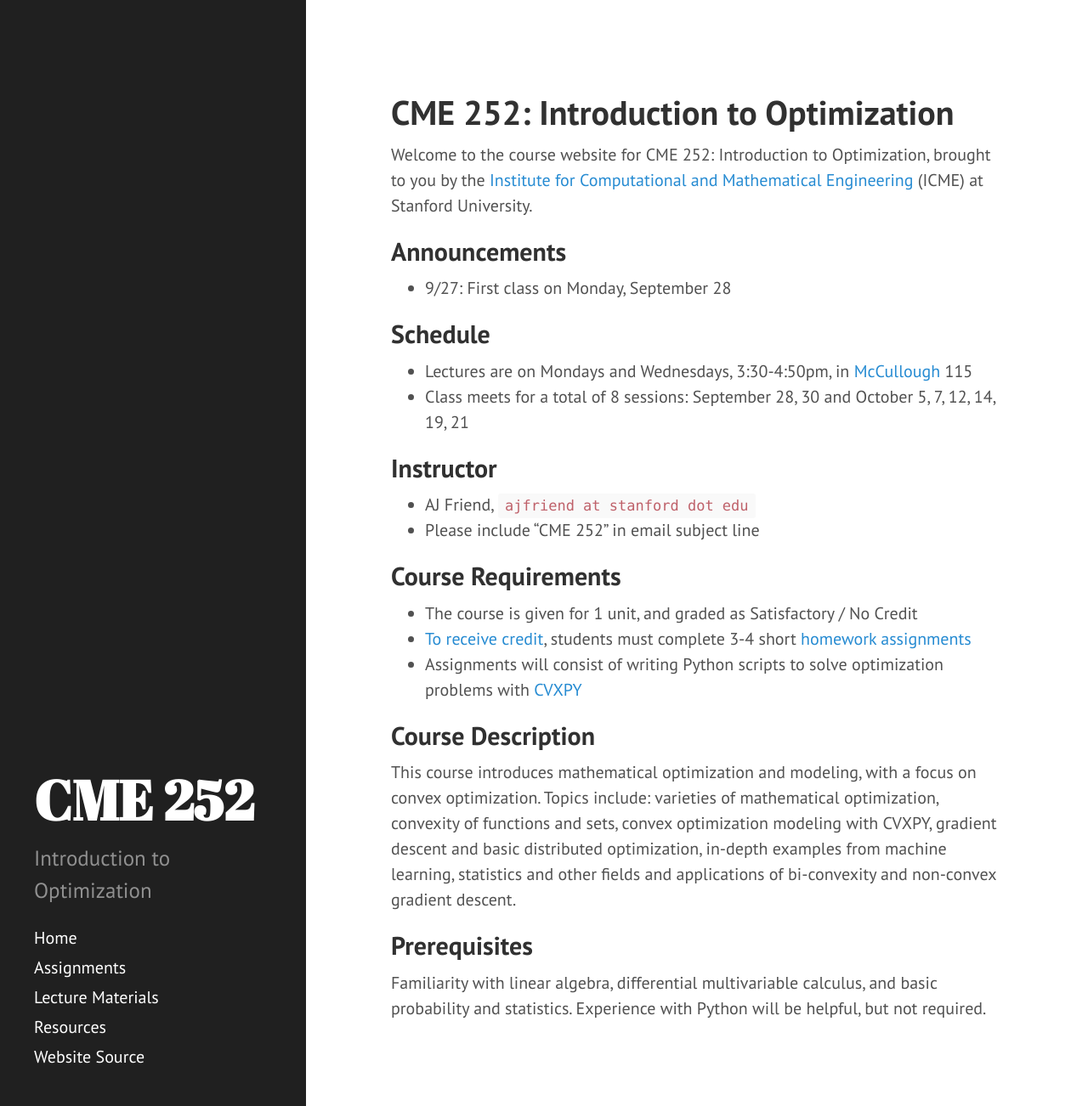
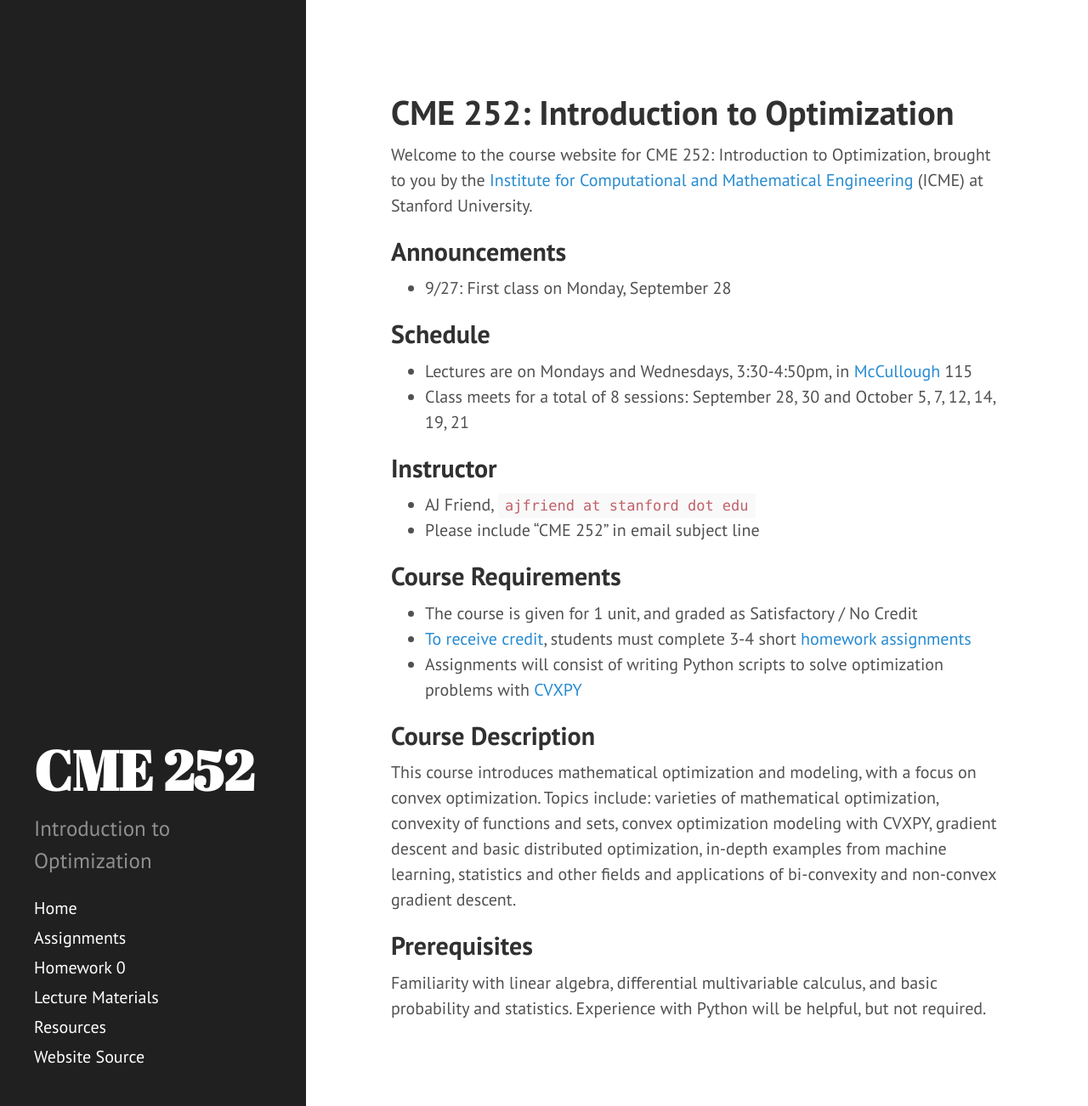
Before and after one commit to ajfriend/cme252, a Jekyll site: the page built from index.md, in a window 1280 px wide and 1302 px high. Shown: the whole window at 85% size. Built offline with Jekyll 4.4.1, drawn with Linux system fonts in a browser that asks for light colours; Markdown is read by kramdown in place of the engine named in the settings.

Commit message:
hw0 page

```diff
--- /dev/null
+++ b/data/hw0.md
@@ -0,0 +1,6 @@
+---
+layout: page
+title: Homework 0
+---
+
+Homework 0
```
Also changed, not shown: assignments.md (+1 -0 lines).
